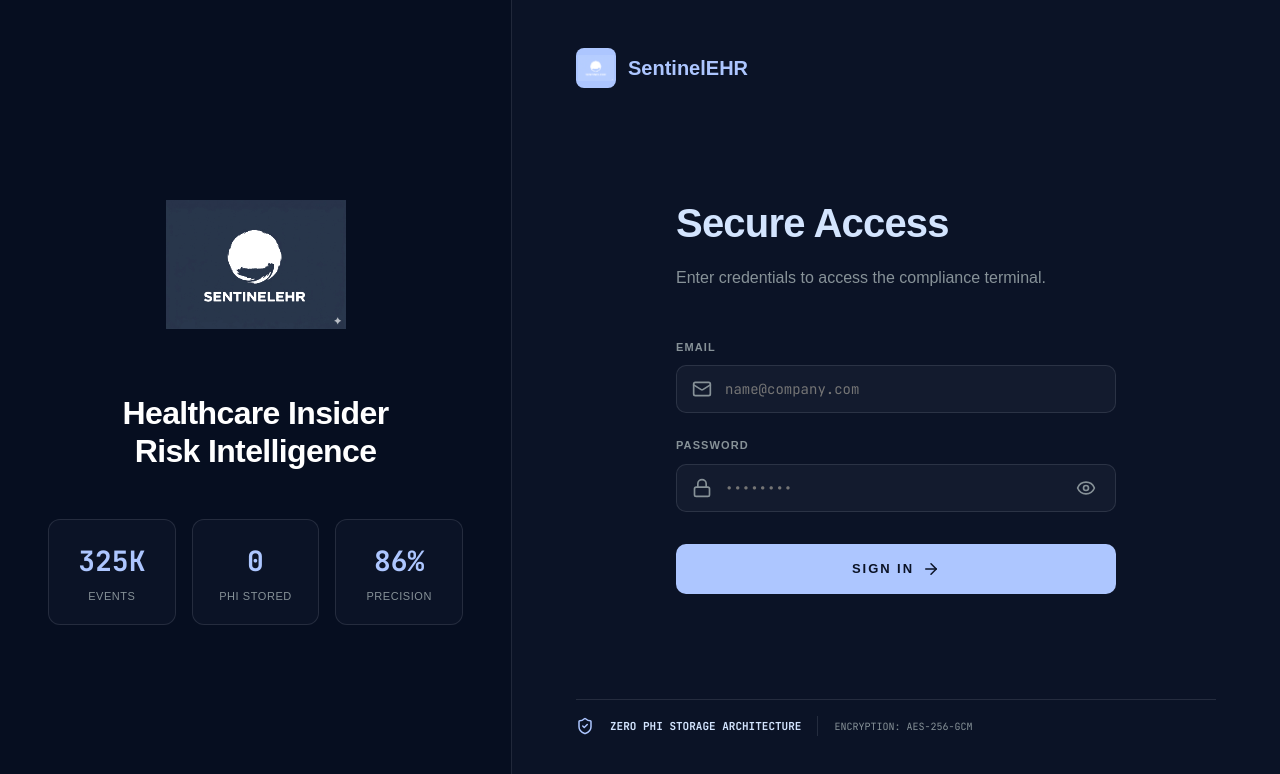
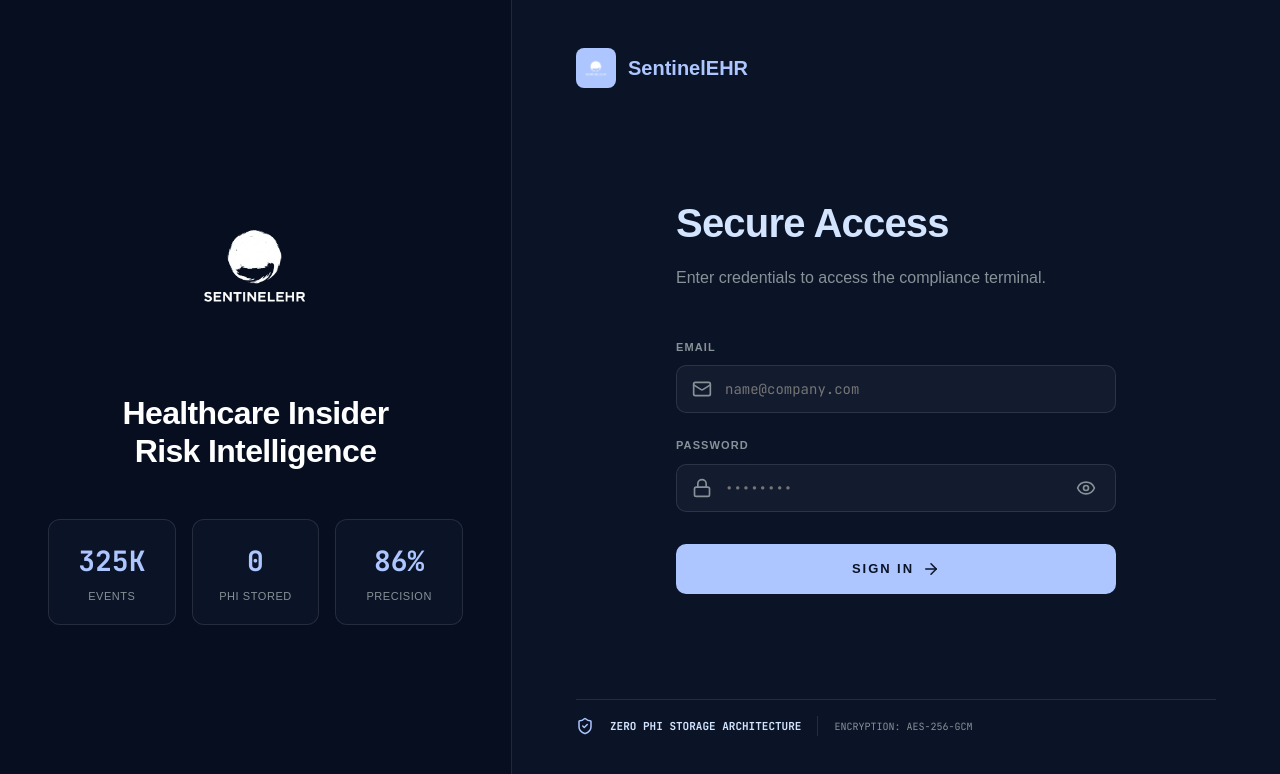
Before and after one commit to Davidowi2/sentinelehr, a React (Vite) app in the folder dashboard/: page / in a window 1280 px wide. Shown: the top 774 px of the page. Built offline with nearby package versions, Linux system fonts and the light colour scheme.

Commit message:
Fix: transparent logo, remove blend mode

```diff
--- a/dashboard/src/AppV2.jsx
+++ b/dashboard/src/AppV2.jsx
@@ -1757,7 +1757,7 @@ export default function AppV2() {
         }}>
           {/* Centered Shield Icon */}
           <div style={{ marginBottom: '32px' }}>
-            <img src='/sentinelehr-logo.png' alt='SentinelEHR' style={{width:'180px', height:'180px', objectFit:'contain', mixBlendMode:'screen', filter:'brightness(1.3)'}} />
+            <img src='/sentinelehr-logo.png' alt='SentinelEHR' style={{width:'180px', height:'180px', objectFit:'contain'}} />
           </div>
 
           {/* Headline */}
@@ -1835,7 +1835,7 @@ export default function AppV2() {
                 alignItems: 'center',
                 justifyContent: 'center'
               }}>
-                <img src='/sentinelehr-logo.png' alt='SentinelEHR' style={{width:'36px', height:'36px', objectFit:'contain', mixBlendMode:'screen'}} />
+                <img src='/sentinelehr-logo.png' alt='SentinelEHR' style={{width:'36px', height:'36px', objectFit:'contain'}} />
               </div>
               <span style={{ fontWeight: '700', fontSize: '20px', color: '#adc6ff' }}>SentinelEHR</span>
             </div>
@@ -2081,7 +2081,7 @@ export default function AppV2() {
           gap: '12px'
         }}>
           <div style={{background:'transparent', border:'none', padding:0, display:'flex', alignItems:'center'}}>
-            <img src='/sentinelehr-logo.png' alt='SentinelEHR' style={{width:'38px', height:'38px', objectFit:'contain', mixBlendMode:'screen', filter:'brightness(1.2)'}} />
+            <img src='/sentinelehr-logo.png' alt='SentinelEHR' style={{width:'38px', height:'38px', objectFit:'contain'}} />
           </div>
           <div style={{ display: 'flex', flexDirection: 'column', gap: '2px' }}>
             <span style={{ fontWeight: '700', fontSize: '18px', color: '#adc6ff', lineHeight: 1 }}>SentinelEHR</span>
```
Also changed, not shown: dashboard/public/sentinelehr-logo.png.
